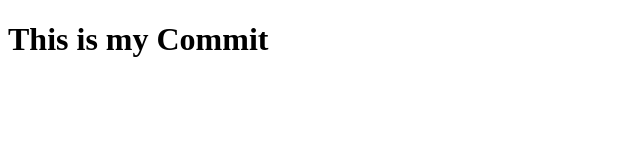
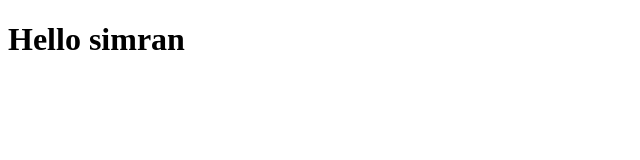
Before and after one commit to simr04/Git, a plain HTML site: page index.html in a window 1280 px wide. Shown: the whole page, without its empty margins (0-640 px from the left). Drawn offline with Linux system fonts and the light colour scheme.

```diff
--- a/index.html
+++ b/index.html
@@ -6,6 +6,6 @@
   <title>Commit</title>
 </head>
 <body>
-  <h1>This is my Commit</h1>
+  <h1>Hello simran</h1>
 </body>
 </html>
```
